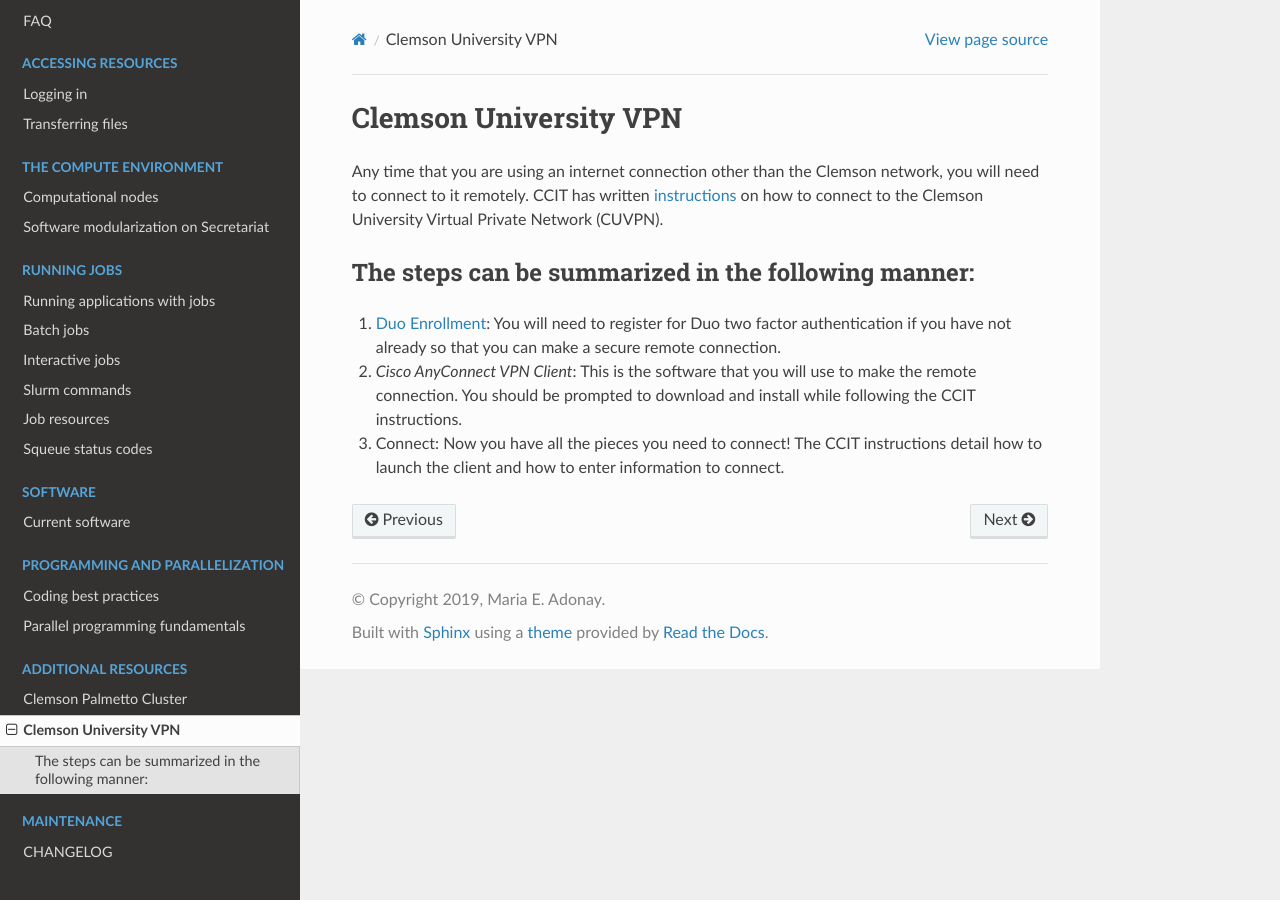
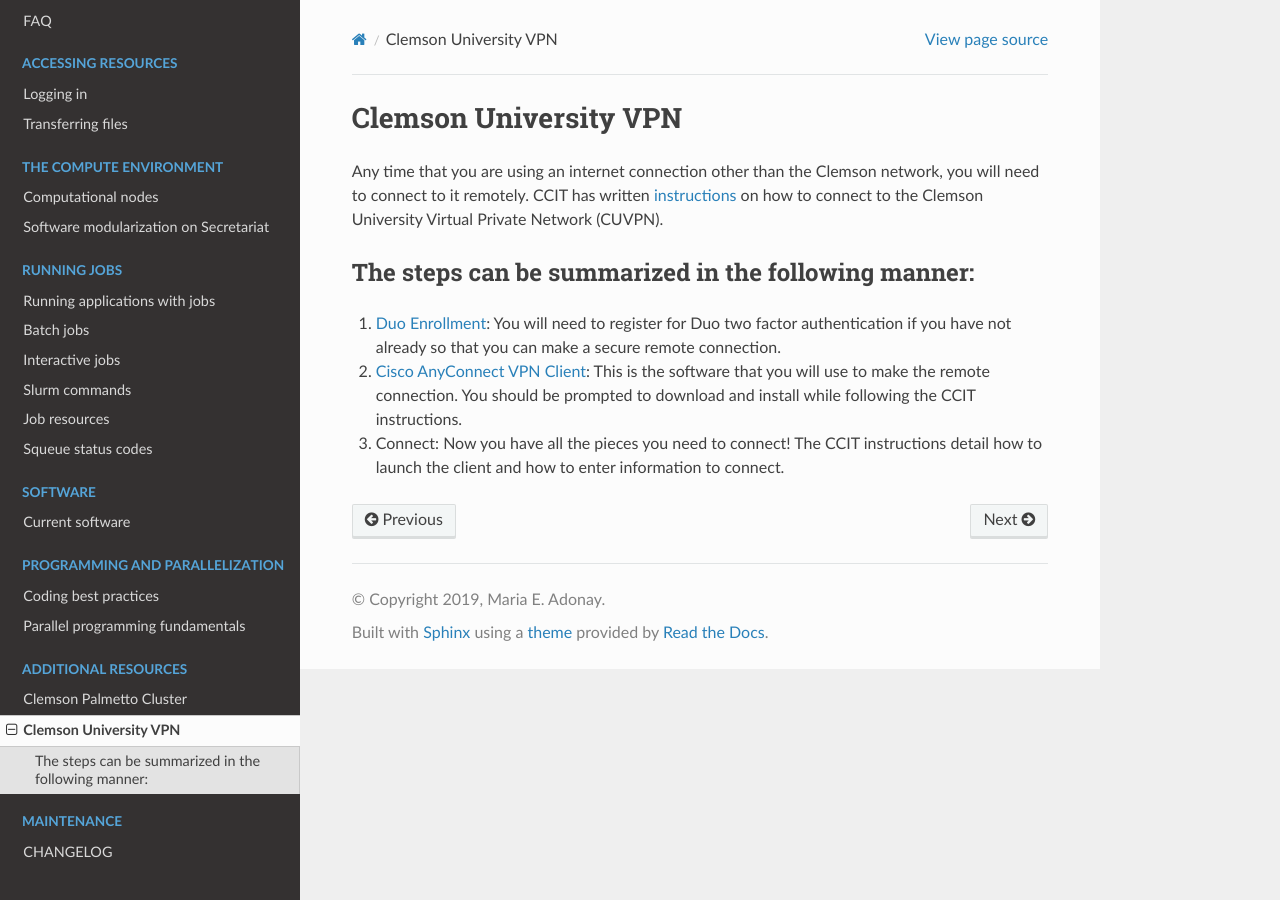
Before and after one commit to amalgamaria/secretariat, a Sphinx documentation site: the page built from docs/additional-resources/cuvpn.rst, in a window 1280 px wide. Built offline with Sphinx 7.4.7 and the Read the Docs theme 2.0.0, drawn with Linux system fonts in a browser that asks for light colours.

Commit message:
Fix typo

```diff
--- a/docs/additional-resources/cuvpn.rst
+++ b/docs/additional-resources/cuvpn.rst
@@ -8,7 +8,7 @@
 
 1. `Duo Enrollment`_: You will need to register for Duo two factor authentication if you have not already so that you can make a secure remote connection.
 
-2. `Cisco AnyConnect VPN Client`: This is the software that you will use to make the remote connection. You should be prompted to download and install while following the CCIT instructions.
+2. `Cisco AnyConnect VPN Client`_: This is the software that you will use to make the remote connection. You should be prompted to download and install while following the CCIT instructions.
 
 3. Connect: Now you have all the pieces you need to connect! The CCIT instructions detail how to launch the client and how to enter information to connect.
 
```
